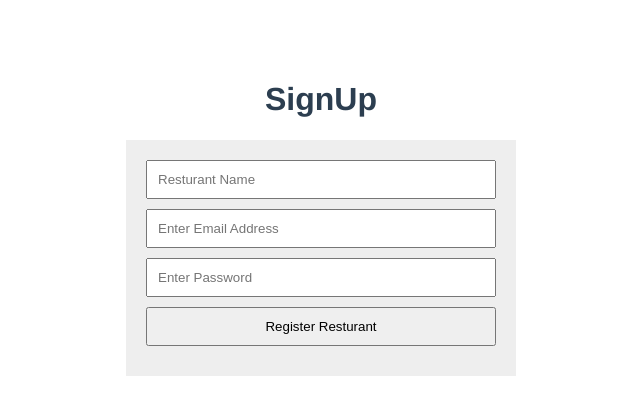
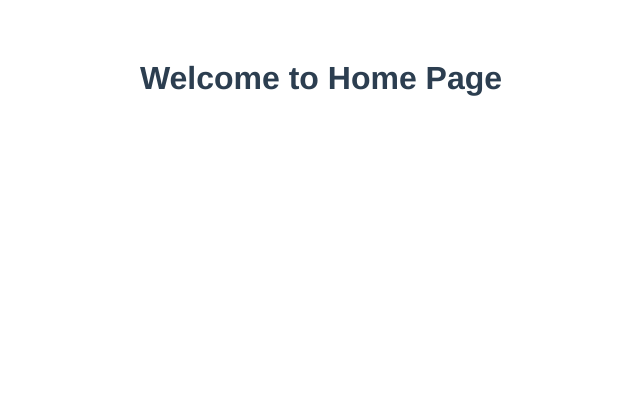
Before and after one commit to kingakidi/vue-resturant-app, a Vue app: page / in a window 1280 px wide. Shown: the top 414 px of the page, without its empty margins (319-959 px from the left). Built offline with nearby package versions, Linux system fonts and the light colour scheme.

Commit message:
Home page and routes added

```diff
--- a/package.json
+++ b/package.json
@@ -10,7 +10,8 @@
   "dependencies": {
     "axios": "^0.27.2",
     "core-js": "^3.8.3",
-    "vue": "^3.2.13"
+    "vue": "^3.2.13",
+    "vue-router": "^4.0.13"
   },
   "devDependencies": {
     "@babel/core": "^7.12.16",
--- a/src/App.vue
+++ b/src/App.vue
@@ -1,17 +1,10 @@
-<template>
-
-  <SignUp />
-</template>
+<template><router-view></router-view></template>
 
 <script>
-import SignUp from './components/SignUp.vue'
-
 export default {
-  name: 'App',
-  components: {
-    SignUp
-  }
-}
+  name: "App",
+  components: {},
+};
 </script>
 
 <style>
--- /dev/null
+++ b/src/components/HomeComponent.vue
@@ -0,0 +1,13 @@
+<template>
+  <div class="home">
+    <h1>Welcome to Home Page</h1>
+  </div>
+</template>
+
+<script>
+export default {
+  name: "HomeComponent",
+};
+</script>
+
+<style></style>
--- a/src/components/SignUp.vue
+++ b/src/components/SignUp.vue
@@ -53,6 +53,7 @@ export default {
           this.resturantEmail = "";
           this.resturantPassword = "";
           localStorage.setItem("restoUsers", JSON.stringify(register.data));
+          // vue.redirect("/Login");
         } else {
           this.error = register.statusText;
         }
--- /dev/null
+++ b/src/router.js
@@ -0,0 +1,15 @@
+import HomeComponent from "./components/HomeComponent.vue";
+import SignUp from "./components/SignUp.vue";
+import { createRouter, createWebHistory } from "vue-router";
+
+const routes = [
+  { name: "HomeComponent", component: HomeComponent, path: "/" },
+  { name: "SignUp", component: SignUp, path: "/signup" },
+];
+
+const router = createRouter({
+  history: createWebHistory(),
+  routes,
+});
+
+export default router;
```
Also changed, not shown: src/main.js (+4 -3 lines), 1 other file (tests, documents, lock files or other folders).
